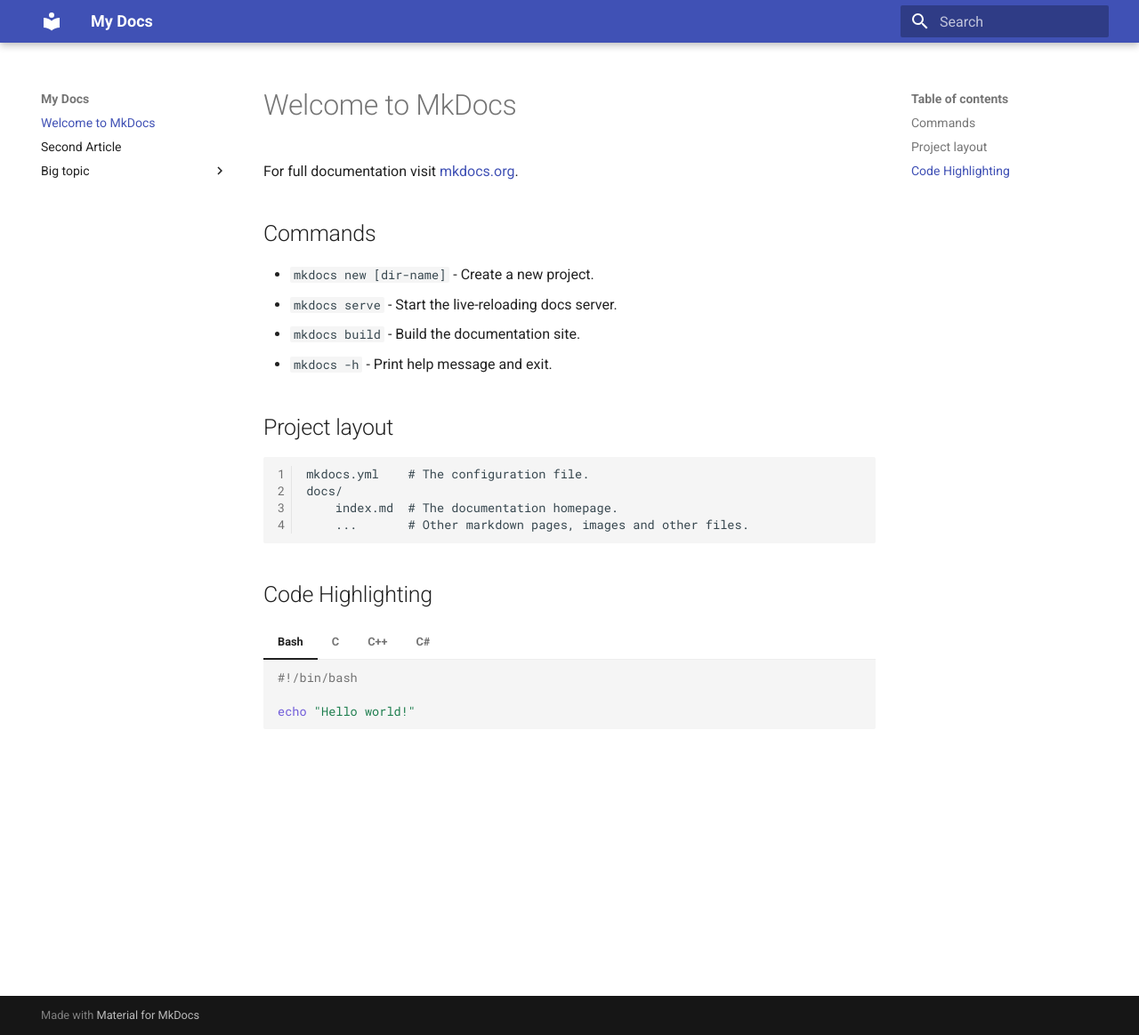
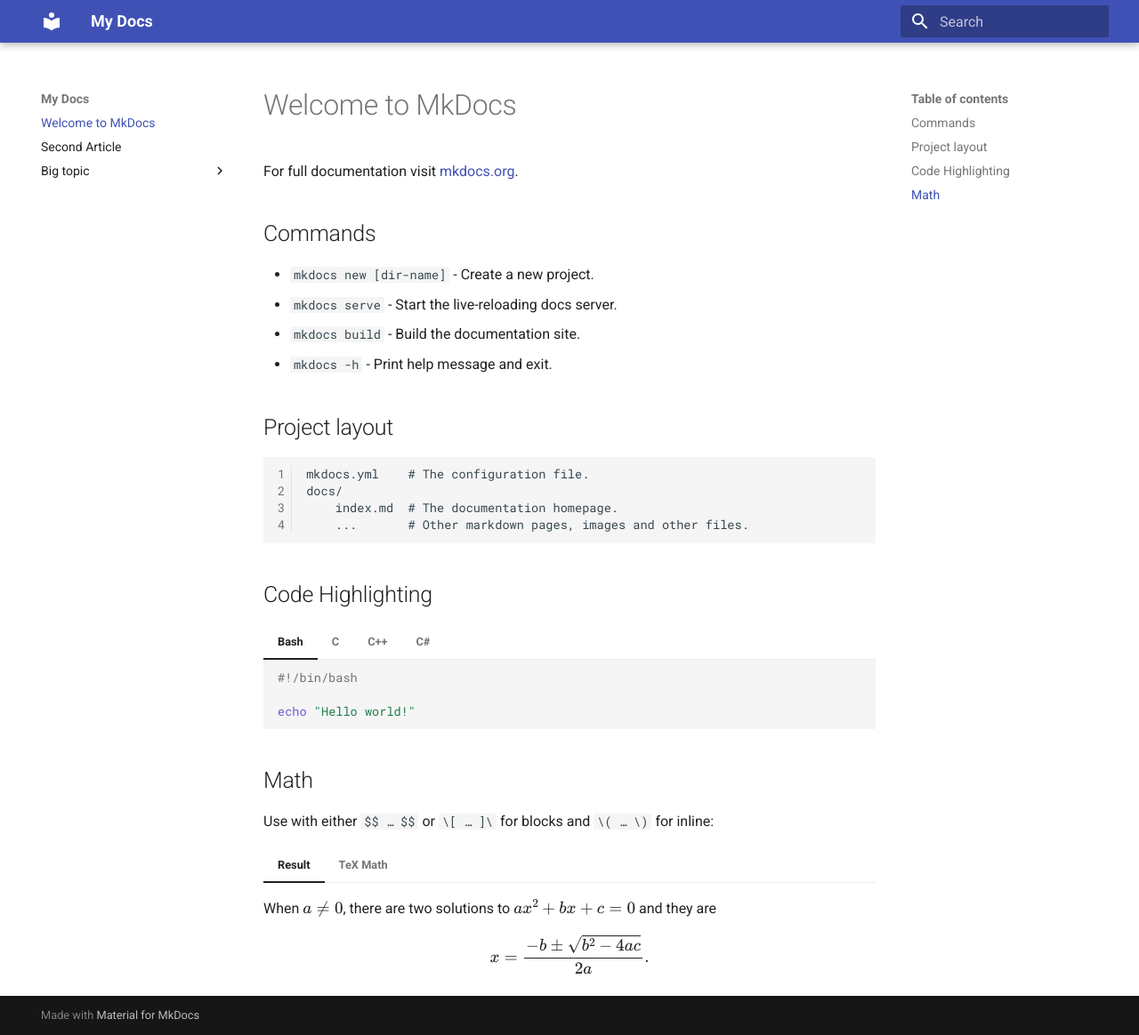
Before and after one commit to dersimn/dersimn.github.io, an MkDocs documentation site: the page built from docs/index.md, in a window 1280 px wide and 1164 px high. Shown: the whole window at 89% size. Built offline with MkDocs 1.6.1 and Material for MkDocs 9.7.7, drawn with Linux system fonts in a browser that asks for light colours; formulas are drawn with MathJax 3.

Commit message:
Add math support

````diff
--- a/docs/index.md
+++ b/docs/index.md
@@ -55,3 +55,19 @@ For full documentation visit [mkdocs.org](https://www.mkdocs.org).
       }
     }
     ```
+
+## Math
+
+Use with either `$$ … $$` or `\[ … ]\` for blocks and `\( … \)` for inline:
+
+=== "Result"
+    When \(a \ne 0\), there are two solutions to \(ax^2 + bx + c = 0\) and they are
+
+    $$x = {-b \pm \sqrt{b^2-4ac} \over 2a}.$$
+
+=== "TeX Math"
+    ``` tex
+    When \(a \ne 0\), there are two solutions to \(ax^2 + bx + c = 0\) and they are
+
+    $$x = {-b \pm \sqrt{b^2-4ac} \over 2a}.$$
+    ```
--- a/mkdocs.yml
+++ b/mkdocs.yml
@@ -14,5 +14,8 @@ markdown_extensions:
       guess_lang: false
   - pymdownx.tabbed
   - pymdownx.superfences
+  - pymdownx.arithmatex
 extra:
   foo: bar
+extra_javascript:
+  - https://cdnjs.cloudflare.com/ajax/libs/mathjax/2.7.0/MathJax.js?config=TeX-MML-AM_CHTML
````
